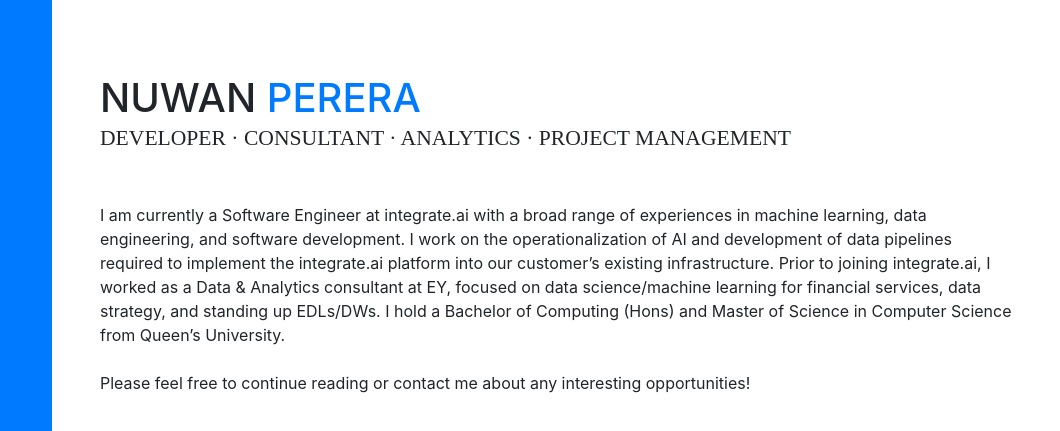
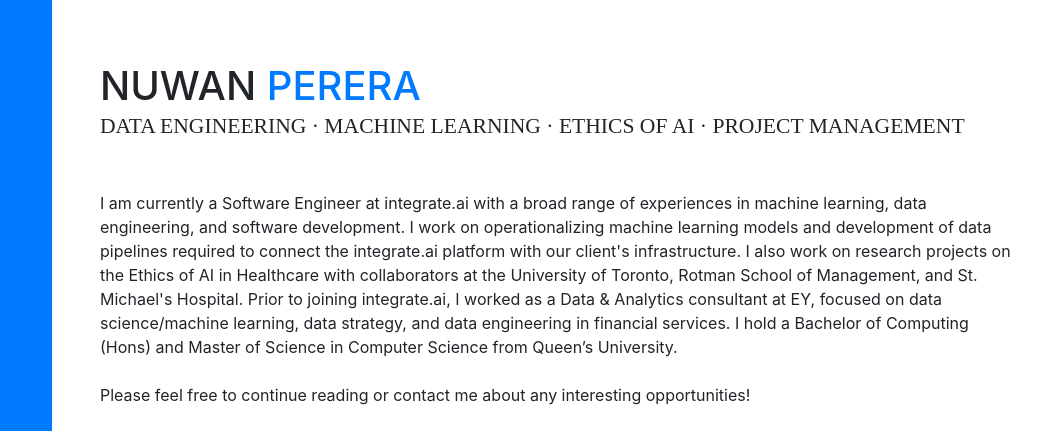
Before and after one commit to nuwanperera/nuwanperera.github.io, a website with bundled scripts: page index.html in a window 1280 px wide. Shown: the part 113-544 px from the top of the page, 220-1280 px from the left. Built offline with nearby package versions, Linux system fonts and the light colour scheme; a web font is replaced by a local one.

Commit message:
Update index.html

```diff
--- a/index.html
+++ b/index.html
@@ -77,12 +77,13 @@
           <h1 class="mb-0">Nuwan
             <span class="text-primary">Perera</span>
           </h1>
-          <div class="subheading mb-5">Developer · Consultant · Analytics · Project Management
+          <div class="subheading mb-5">Data Engineering · Machine Learning · Ethics of AI · Project Management
           </div>
           <p class="mb-5">I am currently a Software Engineer at integrate.ai with a broad range of experiences in machine learning, data engineering, and software development.
-		  I work on the operationalization of AI and development of data pipelines required to implement the integrate.ai platform into our customer’s existing infrastructure.
-		  Prior to joining integrate.ai, I worked as a Data & Analytics consultant at EY, focused on data science/machine learning for financial services, data strategy,
-		  and standing up EDLs/DWs.  I hold a Bachelor of Computing (Hons) and Master of Science in Computer Science from Queen’s University.
+      I work on operationalizing machine learning models and development of data pipelines required to connect the integrate.ai platform with our client's infrastructure.
+      I also work on research projects on the Ethics of AI in Healthcare with collaborators at the University of Toronto, Rotman School of Management, and St. Michael's Hospital.
+		  Prior to joining integrate.ai, I worked as a Data & Analytics consultant at EY, focused on data science/machine learning, data strategy,
+		  and data engineering in financial services.  I hold a Bachelor of Computing (Hons) and Master of Science in Computer Science from Queen’s University.
 		  <br><br>Please feel free to continue reading or contact me about any interesting opportunities!</p>
           <ul class="list-inline list-social-icons mb-0">
             <li class="list-inline-item">
```
